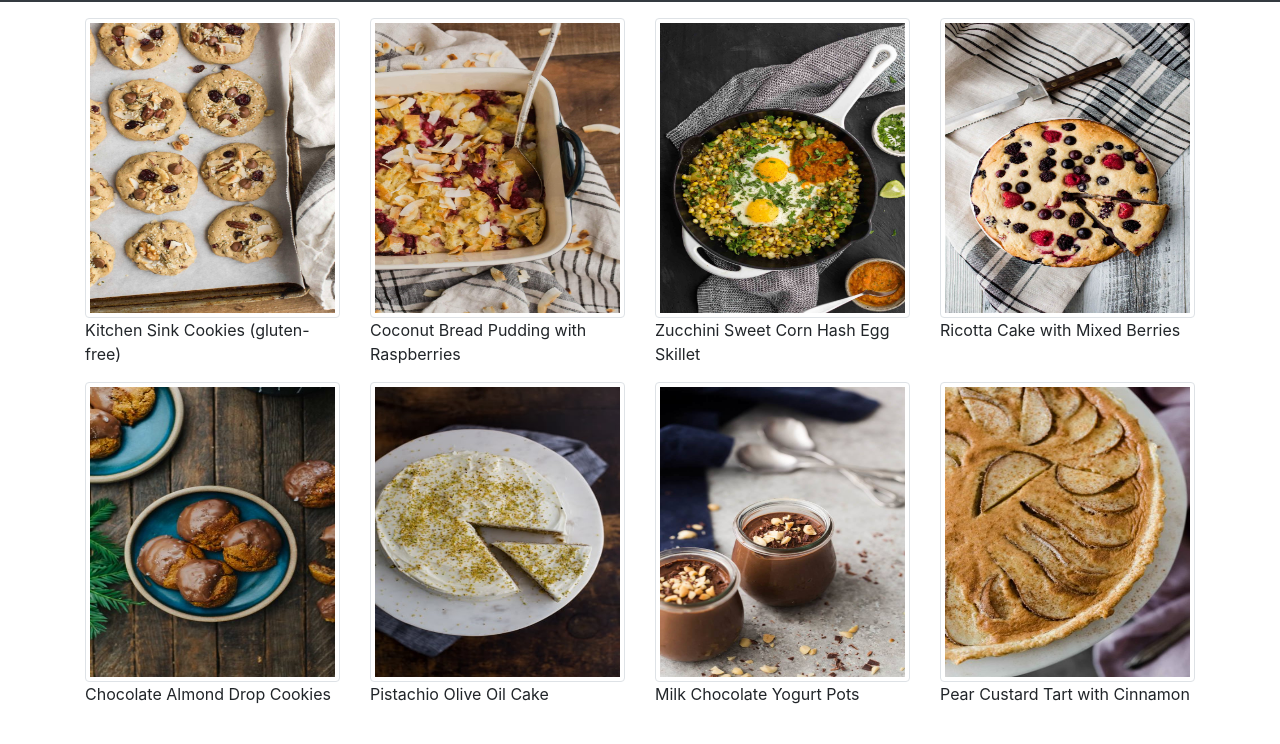
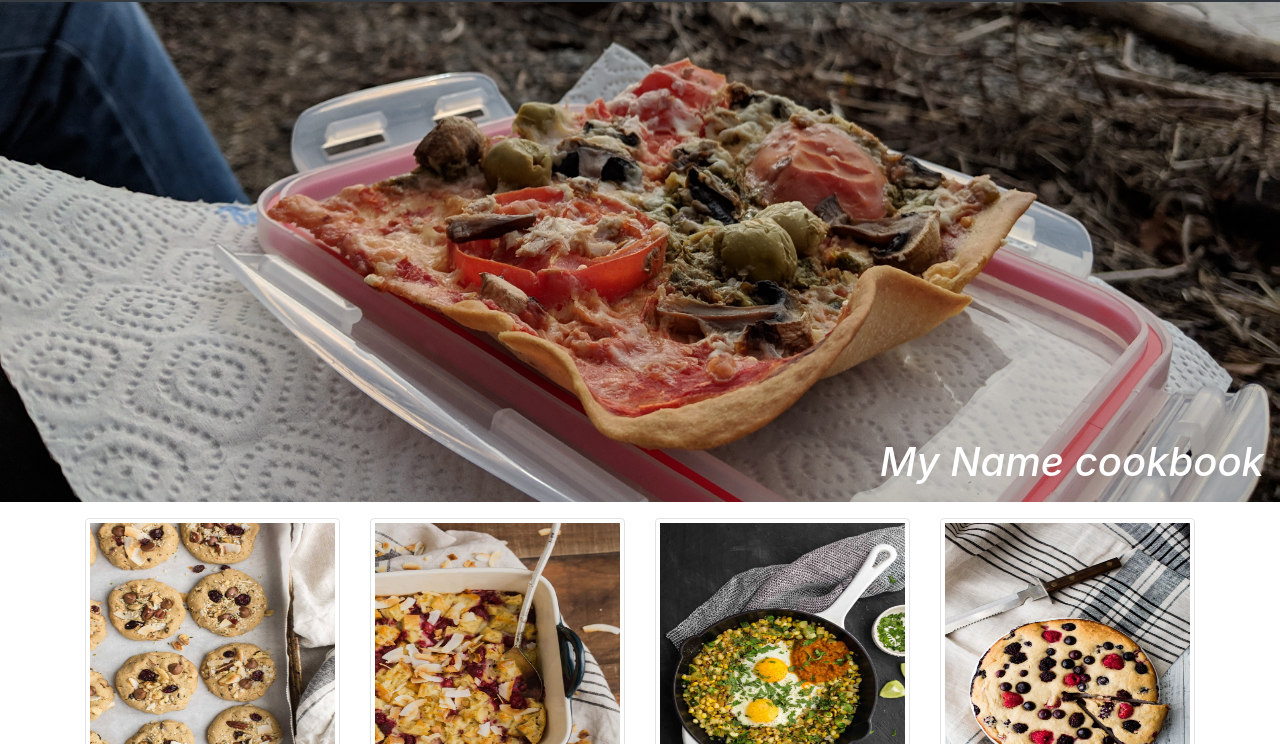
Before and after one commit to mtamara/Bootstrap-Course, a plain HTML site: page index.html in a window 1280 px wide. Shown: the part 56-800 px from the top of the page. Drawn offline with nearby package versions, Linux system fonts and the light colour scheme.

Commit message:
Add header. Rename images to be easier to describe them in the exercises

```diff
--- a/css/styles.css
+++ b/css/styles.css
@@ -1,3 +1,22 @@
+.header {
+  position: relative;
+}
+
+.header img {
+  width: 100%;
+  height: 500px;
+}
+
+.overlay {
+  position: absolute;
+  bottom: 8px;
+  right: 16px;
+}
+.overlay h1{
+  font-style: italic;
+  color: white;
+}
+
 .container {
   margin-top: 1rem;
 }
--- a/index.html
+++ b/index.html
@@ -7,7 +7,8 @@
   <meta name="viewport" content="width=device-width, initial-scale=1, shrink-to-fit=no">
 
   <!-- Bootstrap CSS -->
-  <link rel="stylesheet" href="https://maxcdn.bootstrapcdn.com/bootstrap/4.0.0/css/bootstrap.min.css" integrity="sha384-Gn5384xqQ1aoWXA+058RXPxPg6fy4IWvTNh0E263XmFcJlSAwiGgFAW/dAiS6JXm" crossorigin="anonymous">
+  <link rel="stylesheet" href="https://maxcdn.bootstrapcdn.com/bootstrap/4.0.0/css/bootstrap.min.css"
+    integrity="sha384-Gn5384xqQ1aoWXA+058RXPxPg6fy4IWvTNh0E263XmFcJlSAwiGgFAW/dAiS6JXm" crossorigin="anonymous">
   <link rel="stylesheet" href="css/styles.css">
 
 
@@ -21,7 +22,8 @@
     <a class="navbar-brand" href="#">
       <img src="images/ftl.png" alt="FTL" height="30px">
     </a>
-    <button class="navbar-toggler" type="button" data-toggle="collapse" data-target="#navbarSupportedContent" aria-controls="navbarSupportedContent" aria-expanded="false" aria-label="Toggle navigation">
+    <button class="navbar-toggler" type="button" data-toggle="collapse" data-target="#navbarSupportedContent"
+      aria-controls="navbarSupportedContent" aria-expanded="false" aria-label="Toggle navigation">
       <span class="navbar-toggler-icon"></span>
     </button>
 
@@ -31,7 +33,8 @@
           <a class="nav-link" href="#">Home <span class="sr-only">(current)</span></a>
         </li>
         <li class="nav-item dropdown">
-          <a class="nav-link dropdown-toggle" href="#" id="navbarDropdown" role="button" data-toggle="dropdown" aria-haspopup="true" aria-expanded="false">
+          <a class="nav-link dropdown-toggle" href="#" id="navbarDropdown" role="button" data-toggle="dropdown"
+            aria-haspopup="true" aria-expanded="false">
             Dropdown
           </a>
           <div class="dropdown-menu" aria-labelledby="navbarDropdown">
@@ -49,6 +52,16 @@
     </div>
   </nav>
   <!-- end of navbar -->
+
+  <header class="header">
+    <a href="index.html">
+      <img src="images/header.jpg">
+    </a>
+    <div class="overlay">
+      <h1>My Name cookbook</h1>
+    </div>
+  </header>
+
 
   <!-- main content -->
   <div class="container">
@@ -85,7 +98,8 @@
 
       <div class="col-xs-12 col-sm-6 col-md-4 col-lg-3">
         <div class="img-container">
-          <img class="img-thumbnail receipe-image" src="images/chocolate-almond-cookies-2.jpg" alt="Chocolate almond cookies">
+          <img class="img-thumbnail receipe-image" src="images/chocolate-almond-cookies-2.jpg"
+            alt="Chocolate almond cookies">
           <a href="#" class="btn btn-default btn-receipe">Receipe</a>
         </div>
         <p>Chocolate Almond Drop Cookies</p>
@@ -119,9 +133,15 @@
 
   <!-- Optional JavaScript -->
   <!-- jQuery first, then Popper.js, then Bootstrap JS -->
-  <script src="https://code.jquery.com/jquery-3.2.1.slim.min.js" integrity="sha384-KJ3o2DKtIkvYIK3UENzmM7KCkRr/rE9/Qpg6aAZGJwFDMVNA/GpGFF93hXpG5KkN" crossorigin="anonymous"></script>
-  <script src="https://cdnjs.cloudflare.com/ajax/libs/popper.js/1.12.9/umd/popper.min.js" integrity="sha384-ApNbgh9B+Y1QKtv3Rn7W3mgPxhU9K/ScQsAP7hUibX39j7fakFPskvXusvfa0b4Q" crossorigin="anonymous"></script>
-  <script src="https://maxcdn.bootstrapcdn.com/bootstrap/4.0.0/js/bootstrap.min.js" integrity="sha384-JZR6Spejh4U02d8jOt6vLEHfe/JQGiRRSQQxSfFWpi1MquVdAyjUar5+76PVCmYl" crossorigin="anonymous"></script>
+  <script src="https://code.jquery.com/jquery-3.2.1.slim.min.js"
+    integrity="sha384-KJ3o2DKtIkvYIK3UENzmM7KCkRr/rE9/Qpg6aAZGJwFDMVNA/GpGFF93hXpG5KkN"
+    crossorigin="anonymous"></script>
+  <script src="https://cdnjs.cloudflare.com/ajax/libs/popper.js/1.12.9/umd/popper.min.js"
+    integrity="sha384-ApNbgh9B+Y1QKtv3Rn7W3mgPxhU9K/ScQsAP7hUibX39j7fakFPskvXusvfa0b4Q"
+    crossorigin="anonymous"></script>
+  <script src="https://maxcdn.bootstrapcdn.com/bootstrap/4.0.0/js/bootstrap.min.js"
+    integrity="sha384-JZR6Spejh4U02d8jOt6vLEHfe/JQGiRRSQQxSfFWpi1MquVdAyjUar5+76PVCmYl"
+    crossorigin="anonymous"></script>
   <script src="js/index.js" charset="utf-8"></script>
 </body>
 
```
Also changed, not shown: images/header.jpg (added).
